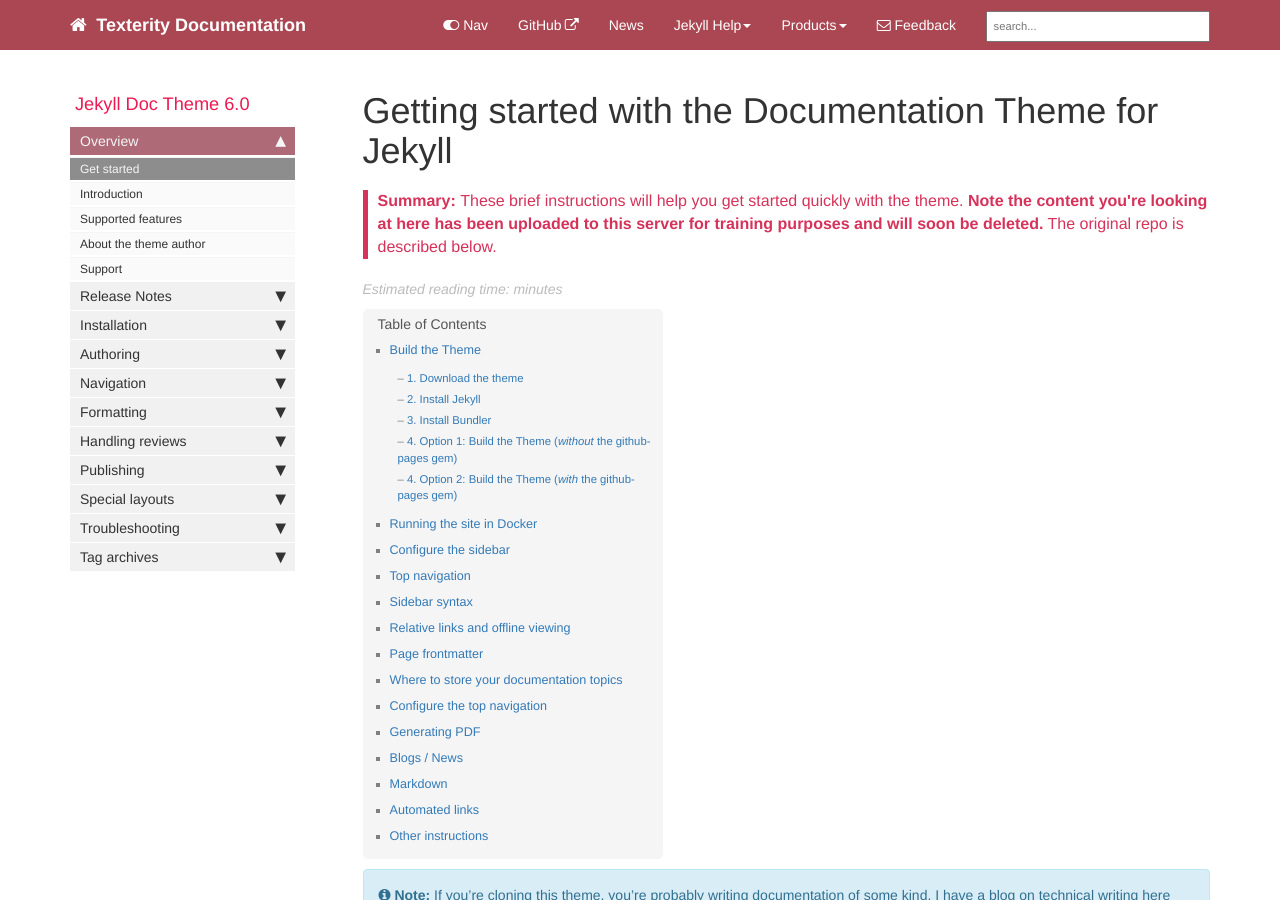
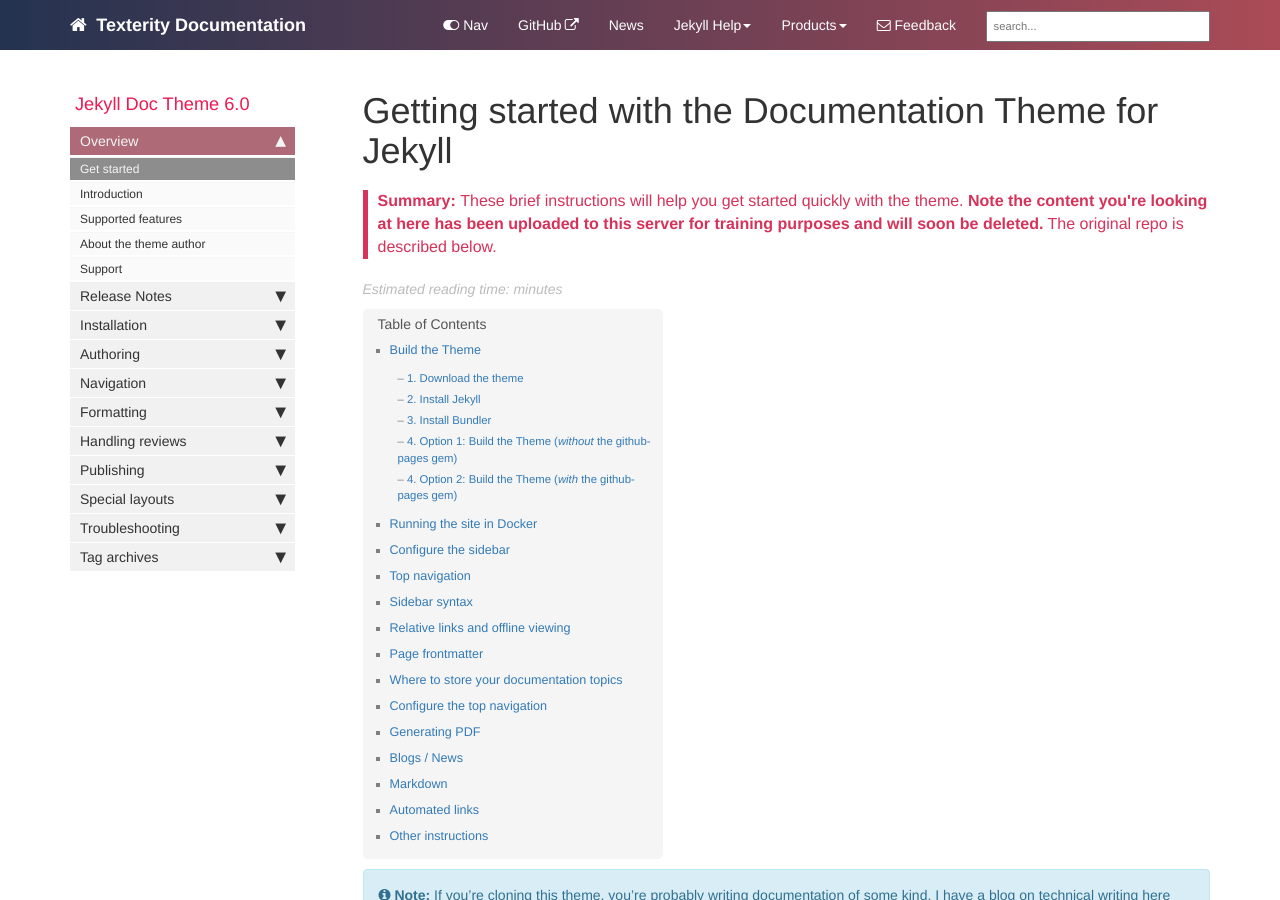
Before and after one commit to Texterity/January, a Jekyll site: the page built from docs/index.md, in a window 1280 px wide and 900 px high. Built offline with Jekyll 4.4.1, drawn with Linux system fonts in a browser that asks for light colours; nearby versions of some CDN libraries; comment, search, counter and statistics services are not loaded.

Commit message:
change back to gradient

```diff
--- a/docs/_includes/head.html
+++ b/docs/_includes/head.html
@@ -14,7 +14,7 @@
 <link rel="stylesheet" href="css/customstyles.css">
 <link rel="stylesheet" href="css/boxshadowproperties.css">
 <!-- most color styles are extracted out to here -->
-<link rel="stylesheet" href="css/theme-blue2.css">
+<link rel="stylesheet" href="css/theme-blue.css">
 
 <script src="https://cdnjs.cloudflare.com/ajax/libs/jquery/2.1.4/jquery.min.js"></script>
 
```
